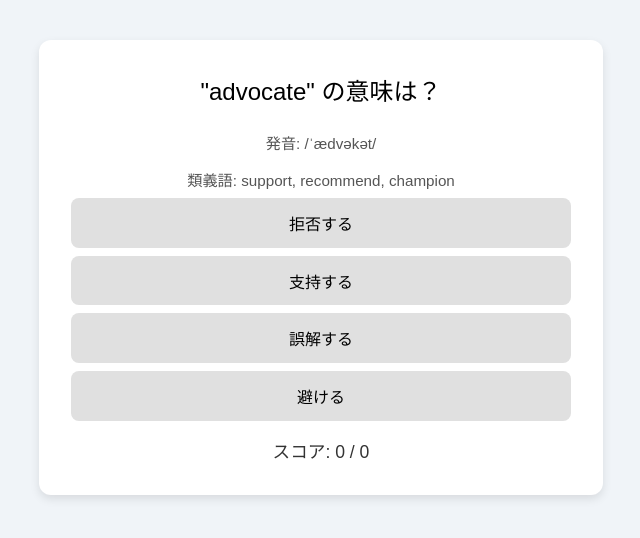
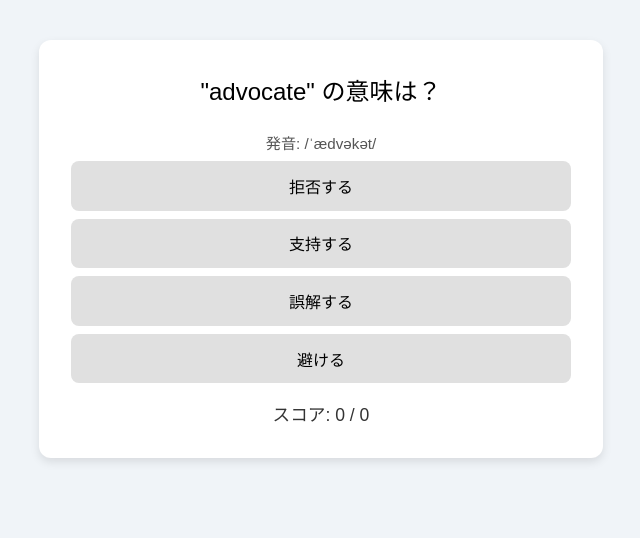
Before and after one commit to ki-ko0310/-2, a plain HTML site: page index.html in a window 1280 px wide. Shown: the whole page, without its empty margins (319-959 px from the left). Drawn offline with Linux system fonts and the light colour scheme.

Commit message:
Update index.html

```diff
--- a/index.html
+++ b/index.html
@@ -71,9 +71,9 @@
   <div class="quiz-box">
     <div class="question" id="question">Loading...</div>
     <div class="extra-info" id="pronunciation"></div>
-    <div class="extra-info" id="synonyms"></div>
     <div class="options" id="options"></div>
     <div class="feedback" id="feedback"></div>
+    <div class="extra-info" id="synonyms"></div>
     <div id="score">スコア: 0 / 0</div>
     <button id="next-btn" onclick="nextQuestion()">次へ ▶</button>
   </div>
@@ -125,7 +125,7 @@
       const q = quizData[current];
       document.getElementById('question').textContent = `"${q.word}" の意味は？`;
       document.getElementById('pronunciation').textContent = `発音: ${q.pronunciation}`;
-      document.getElementById('synonyms').textContent = `類義語: ${q.synonyms.join(", ")}`;
+      document.getElementById('synonyms').textContent = '';
 
       const opts = shuffle([...q.options]);
       const optionsDiv = document.getElementById('options');
@@ -142,6 +142,7 @@
           total++;
           document.getElementById('feedback').textContent =
             isCorrect ? "正解！🎉" : `不正解。正解は：${q.correct}`;
+          document.getElementById('synonyms').textContent = `類義語: ${q.synonyms.join(", ")}`;
           document.getElementById('next-btn').style.display = 'inline-block';
           Array.from(optionsDiv.children).forEach(b => b.disabled = true);
           updateScore();
```
